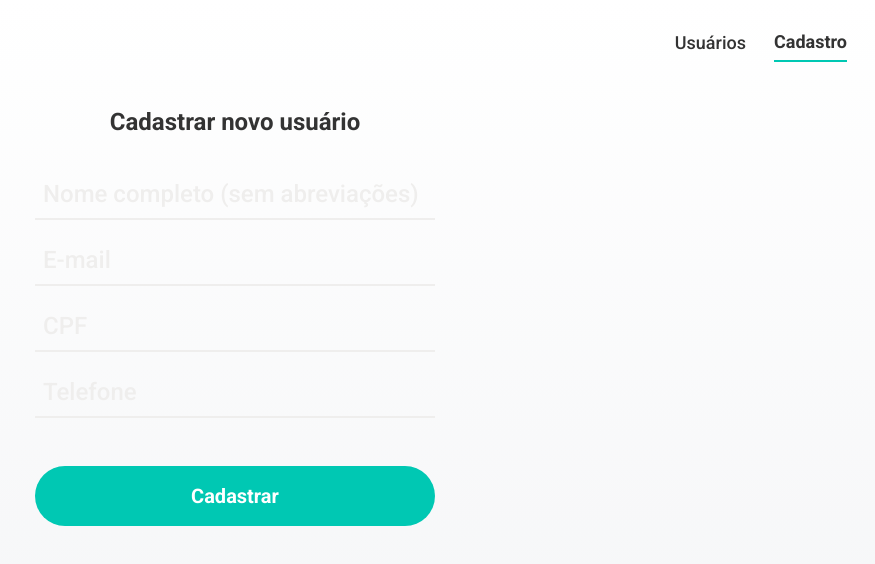
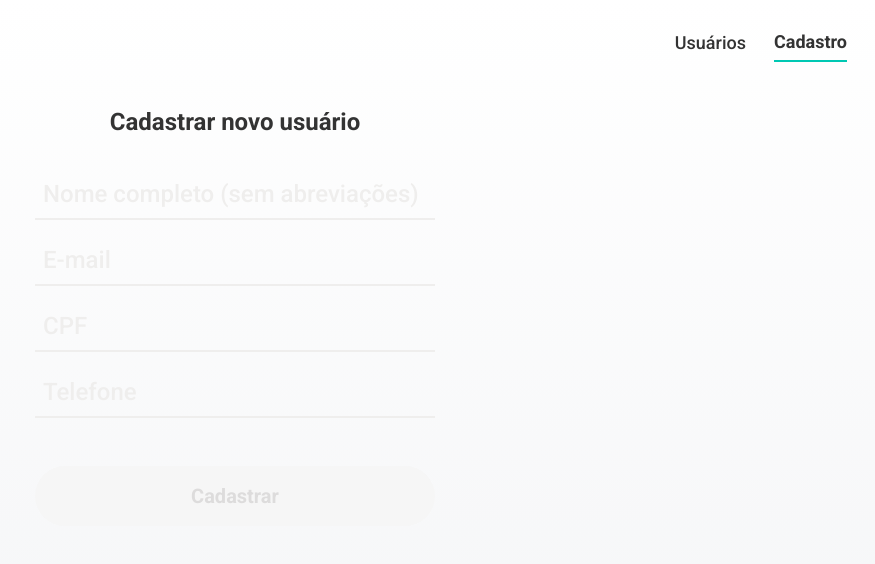
Before and after one commit to mariobmf/react_frontend_challenge, a Next.js app: page /register in a window 1280 px wide. Shown: the top 564 px of the page, without its empty margins (405-1280 px from the left). Built offline with nearby package versions, Linux system fonts and the light colour scheme.

Commit message:
Fixed spinner

```diff
--- a/src/app/register/page.tsx
+++ b/src/app/register/page.tsx
@@ -37,9 +37,10 @@ export default function Register() {
     handleSubmit,
     register,
     watch,
-    formState: { errors },
+    formState: { errors, isDirty, isValid },
   } = useForm<RegistrationFormProps>({
     resolver: yupResolver(schema),
+    mode: 'onBlur',
   });
 
   const { mutateAsync: handleCreateUser, isPending: createUserIsLoading } =
@@ -99,6 +100,7 @@ export default function Register() {
           type="submit"
           isLoading={createUserIsLoading}
           className="mt-8"
+          disabled={!isDirty || !isValid}
         />
       </form>
     </div>
--- a/src/app/users/components/UserCard/index.tsx
+++ b/src/app/users/components/UserCard/index.tsx
@@ -14,7 +14,12 @@ export default function UserCard({
   onDeleteUser,
   deleteUserIsLoading,
 }: UserCardProps) {
-  if (deleteUserIsLoading) return <Spinner className="h-20 w-20" />;
+  if (deleteUserIsLoading)
+    return (
+      <div className="flex h-full w-full items-center justify-center">
+        <Spinner />
+      </div>
+    );
 
   return (
     <>
--- a/src/app/users/page.tsx
+++ b/src/app/users/page.tsx
@@ -56,7 +56,7 @@ export default function Users() {
           </Card>
         </>
       ) : (
-        <Spinner className="h-20 w-20" />
+        <Spinner />
       )}
     </div>
   );
--- a/src/components/Button/index.tsx
+++ b/src/components/Button/index.tsx
@@ -11,18 +11,12 @@ export function Button({ label, isLoading, className, ...rest }: ButtonProps) {
   return (
     <button
       className={classNames(
-        'flex items-center justify-center rounded-full bg-custom-cyan-500 p-4 text-xl font-bold text-white hover:opacity-70 disabled:bg-custom-gray-50 disabled:text-custom-gray-200',
+        'flex items-center justify-center rounded-full bg-custom-cyan-500 p-4 text-xl font-bold text-white hover:opacity-70 disabled:pointer-events-none disabled:bg-custom-gray-50 disabled:text-custom-gray-200',
         className,
       )}
       {...rest}
     >
-      {isLoading ? (
-        <div className="flex items-center justify-center">
-          <Spinner />
-        </div>
-      ) : (
-        label
-      )}
+      {isLoading ? <Spinner /> : label}
     </button>
   );
 }
```
Also changed, not shown: 1 other file (tests, documents, lock files or other folders).
